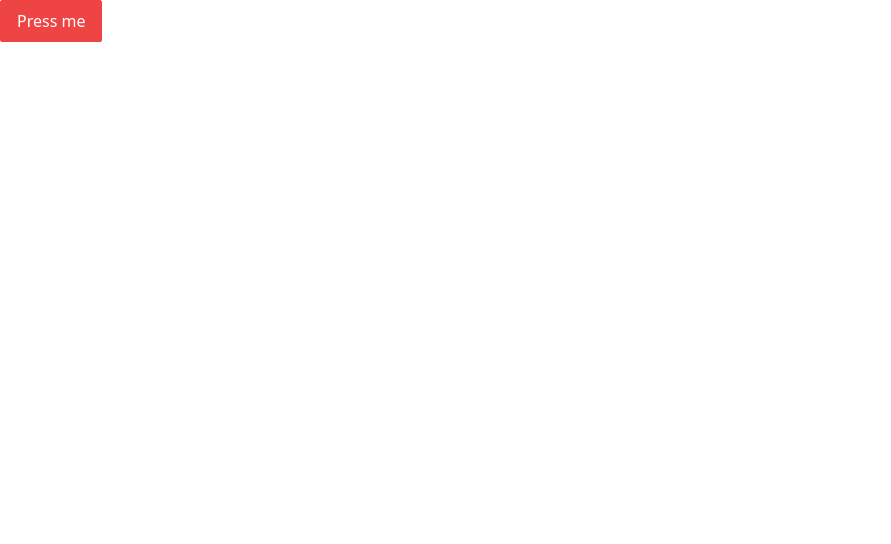
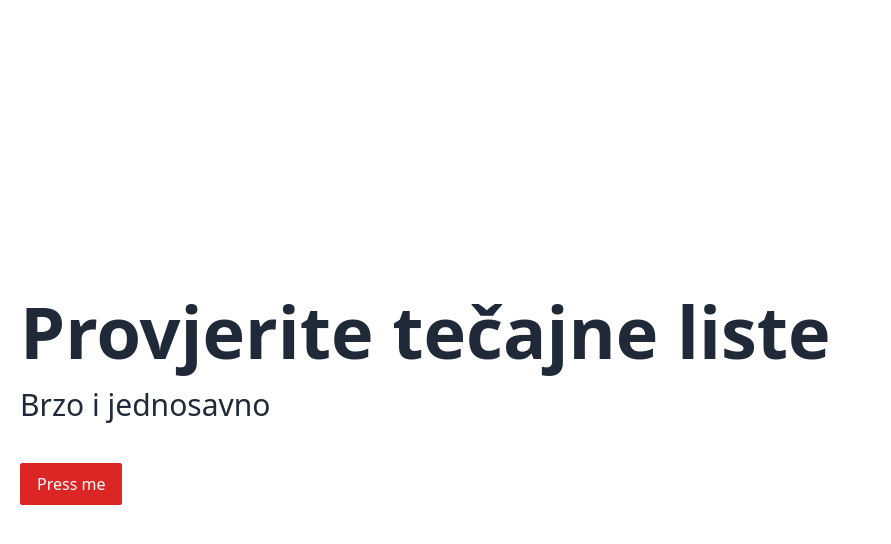
Before and after one commit to Zack1808/hnb_exchange_rate_lists, a React (Vite) app: page / in a window 1280 px wide. Shown: the top 544 px of the page, without its empty margins (0-891 px from the left). Built offline with nearby package versions, Linux system fonts and the light colour scheme.

Commit message:
Created introductory section

```diff
--- a/src/components/Button.tsx
+++ b/src/components/Button.tsx
@@ -7,6 +7,7 @@ const Button: React.FC<ButtonProps> = ({
   secondary,
   children,
   disabled,
+  className,
   ...rest
 }) => {
   if (Number(!!primary) + Number(!!secondary) > 1)
@@ -29,7 +30,7 @@ const Button: React.FC<ButtonProps> = ({
         primary ? primaryClasses : ""
       } ${secondary ? secondaryClasses : ""} ${
         disabled ? disabledClasses : ""
-      } `}
+      } ${className} `}
       {...rest}
       disabled={disabled}
     >
--- a/src/components/HeroContainer.tsx
+++ b/src/components/HeroContainer.tsx
@@ -4,8 +4,10 @@ import { HeroContainerProps } from "../interfaces/components";
 
 const HeroContainer: React.FC<HeroContainerProps> = ({ children }) => {
   return (
-    <section className="w-full h-dvh flex justify-center items-center">
-      <div className="w-full max-w-screen-2xl">{children}</div>
+    <section className="w-full h-dvh flex justify-center items-center p-5">
+      <div className="w-full max-w-screen-2xl flex flex-col items-start gap-5 ">
+        {children}
+      </div>
     </section>
   );
 };
--- a/src/interfaces/components.ts
+++ b/src/interfaces/components.ts
@@ -10,4 +10,5 @@ export interface ButtonProps
   secondary?: boolean;
   children: React.ReactNode;
   disabled?: boolean;
+  className?: string;
 }
--- a/src/pages/Home.tsx
+++ b/src/pages/Home.tsx
@@ -1,15 +1,21 @@
 import React from "react";
 
-// import HeroContainer from "../components/HeroContainer";
+import HeroContainer from "../components/HeroContainer";
 import Button from "../components/Button";
 
 const Home: React.FC = () => {
   return (
     <>
-      {/* <HeroContainer>Hello</HeroContainer> */}
-      <Button primary disabled>
-        Press me
-      </Button>
+      <HeroContainer>
+        <h1 className="text-5xl md:text-7xl font-semibold text-gray-800 font-sans">
+          Provjerite tečajne liste
+        </h1>
+        <h2 className="text-xl md:text-3xl text-gray-800">Brzo i jednosavno</h2>
+
+        <Button primary className="mt-5">
+          Press me
+        </Button>
+      </HeroContainer>
     </>
   );
 };
```
